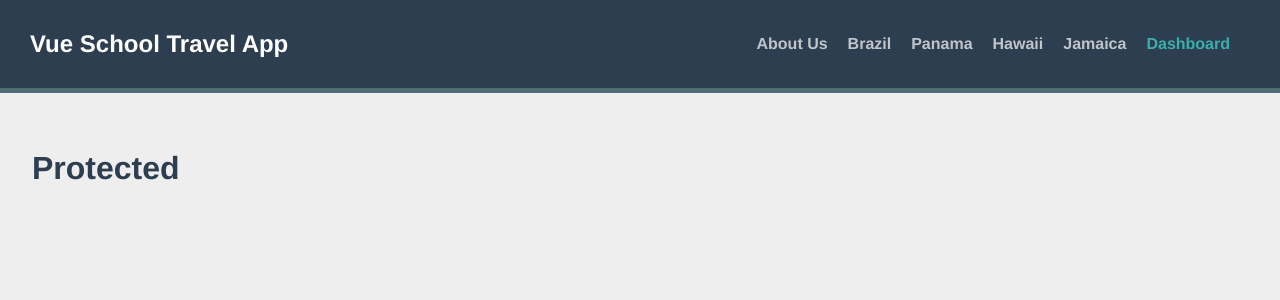
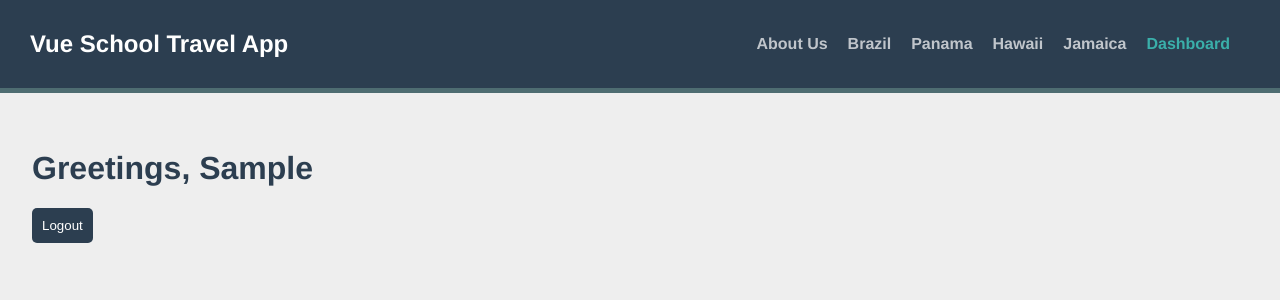
Before and after one commit to kiraGit67/vue-school-travel-app, a Vue app: page /login in a window 1280 px wide. Both pictures are taken after typing "Sample", "Sample123" into the empty fields and a click on the button "Login". Shown: the top 300 px of the page. Built offline with nearby package versions, Linux system fonts and the light colour scheme.

Commit message:
adds script with data() and methods

```diff
--- a/src/views/ProtectedView.vue
+++ b/src/views/ProtectedView.vue
@@ -1,5 +1,22 @@
 <template>
   <div>
-    <h1>Protected</h1>
+    <h1>Greetings, {{ username }}</h1>
+    <button class="btn" @click="logout">Logout</button>
   </div>
 </template>
+
+<script>
+export default {
+  data() {
+    return {
+      username: window.user,
+    };
+  },
+  methods: {
+    logout() {
+      window.user = null;
+      this.$router.push({ name: "home" });
+    },
+  },
+};
+</script>
```
